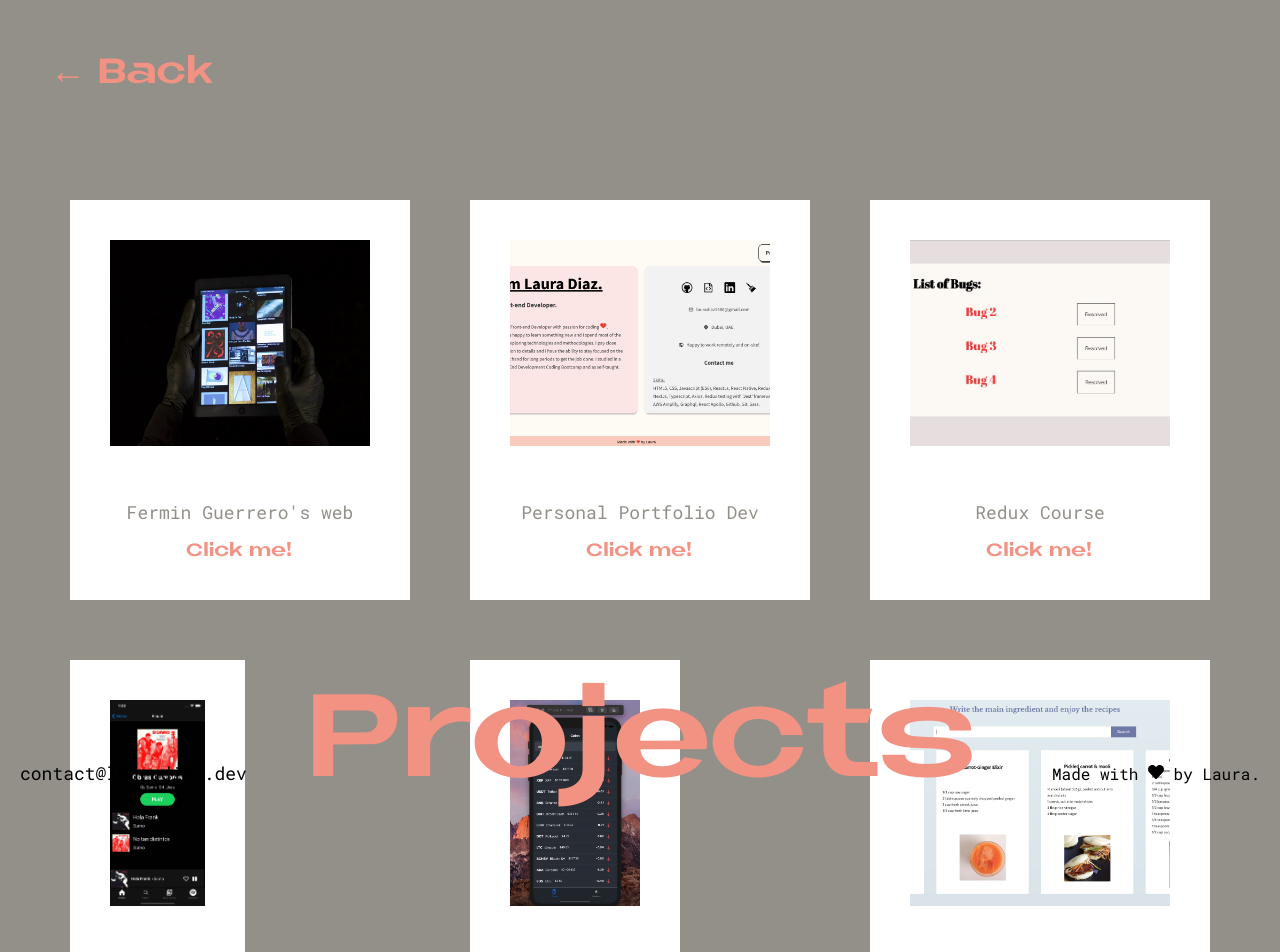
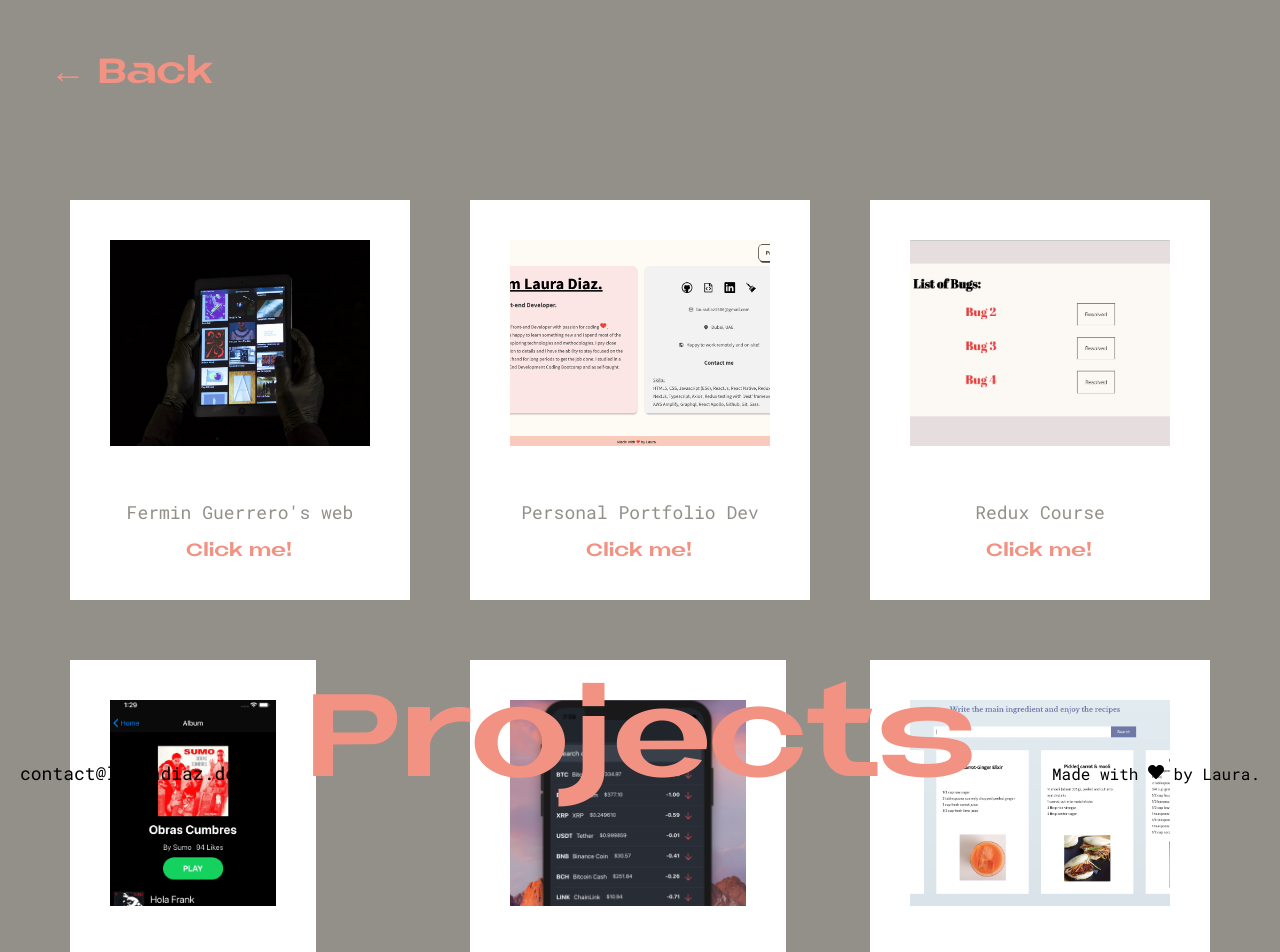
Before and after one commit to lalidiaz/portfolio-Nextjs, a Next.js app: page /projects in a window 1280 px wide. Shown: the top 952 px of the page. Built offline with nearby package versions, Linux system fonts and the light colour scheme.

Commit message:
add styles and new div wrapper to images in projects page

```diff
--- a/components/DetailProject/detail.module.scss
+++ b/components/DetailProject/detail.module.scss
@@ -57,16 +57,24 @@
       align-items: center;
     }
 
+    .imageContainer {
+      width: 500px;
+      height: auto;
+      margin: 20px;
+      padding: 30px;
       .img {
         width: 100%;
-      height: auto;
+        height: 100%;
         padding: 0px 20px 80px 20px;
 
         @include tablet {
           width: 100%;
+          padding: 0px;
         }
         @include desktop {
-        width: 50%;
+          width: 100%;
+          padding: 0px;
+        }
       }
     }
     .text {
--- a/components/DetailProject/index.js
+++ b/components/DetailProject/index.js
@@ -82,6 +82,7 @@
             .
           </p>
         </div>
+        <div className={styles.imageContainer}>
           <motion.img
             className={styles.img}
             variants={imageVariants}
@@ -89,6 +90,7 @@
             alt="development-project-front-end"
           />
         </div>
+      </div>
     </motion.div>
   </>
 );
--- a/database/projects.json
+++ b/database/projects.json
@@ -73,7 +73,7 @@
     "techStack": "React Js + Styled Components + React Helmet (SEO) + GraphQl + React Apollo",
     "githubLink": "https://github.com/lalidiaz/Tigram-App",
     "url": "https://tigram-app.lalidiaz.vercel.app/",
-    "description": "This is an Instagram clone for pets (because I love animals 💖), you can log in and log out (Authentification with firebase), like pictures, add to your favourites and delete.",
+    "description": "This is an Instagram clone for pets (because I love animals 💖), you can log in and log out (with authentification), like pictures, add to your favourites and delete.",
     "type": "Desktop & Movile App"
   },
   "todo": {
@@ -106,7 +106,7 @@
     "techStack": "NextJs + Firebase",
     "githubLink": "https://github.com/lalidiaz/devtter-NextJs-hooks-firebase",
     "url": "https://github.com/lalidiaz/devtter-NextJs-hooks-firebase",
-    "description": "Twitter Clon with login authentification with Github authentification 💪🏽 Firebase: To keep my Devitts (tweets), the devitts update in real time everytime I write one!. It will show the time was created and you can access to that Devitt if you want to. Firebase to keep the tweets and its info in a data base.",
+    "description": "Twitter Clon with login authentification with Github authentification in Firebase: To keep my Devitts (tweets), the devitts update in real time everytime I write one!. It will show the time was created and you can access to that Devitt if you want to. Firebase to keep the tweets and its info in a data base.",
     "type": "Desktop & Movile App"
   },
   "prevPort": {
@@ -124,7 +124,7 @@
     "name": "Search engine, e-commerce",
     "slug": "search-engine",
     "id": 12,
-    "image": "search.png",
+    "image": "/search.png",
     "techStack": "React Js",
     "githubLink": "https://github.com/lalidiaz/SearchEngineReact",
     "url": "https://fetch-mercadolibre.lalidiaz.vercel.app/",
--- a/pages/about/about.module.scss
+++ b/pages/about/about.module.scss
@@ -76,7 +76,7 @@
     width: 100%;
     display: flex;
     font-family: 'neue_metanabold';
-    padding: 0px 20px 30px 20px;
+    padding: 0px 20px 0px 20px;
 
     .a {
       display: block;
--- a/pages/about/index.js
+++ b/pages/about/index.js
@@ -59,6 +59,7 @@
               whileHover={{
                 scale: 0.8
               }}
+              whileTap={{ scale: 0.8 }}
             >
               <a className={styles.a}>
                 <BsQuestionCircle /> Why I choose NextJs and why I love it?
--- a/pages/projects/index.js
+++ b/pages/projects/index.js
@@ -45,6 +45,7 @@
               variants={{ exit: { transition: { staggerChildren: 0.1 } } }}
             >
               {Object.values(data).map((element) => (
+                <Link href={`/project/${element.slug}`}>
                   <motion.div
                     className={styles.thumbnail}
                     variants={thumbnailVariants}
@@ -55,6 +56,7 @@
                       whileHover="hover"
                       variants={frameVariants}
                       transition={transition}
+                      whileTap={{ scale: 1, x: '-4px', y: '4px' }}
                     >
                       <div className={styles.card}>
                         <motion.img
@@ -66,13 +68,12 @@
                         />
                         <div className={styles.cardBottom}>
                           <p className={styles.projectName}>{element.name}</p>
-                        <Link href={`/project/${element.slug}`}>
                           <a className={styles.a}>Click me!</a>
-                        </Link>
                         </div>
                       </div>
                     </motion.div>
                   </motion.div>
+                </Link>
               ))}
             </motion.div>
           </div>
--- a/pages/whyNextjs/next.module.scss
+++ b/pages/whyNextjs/next.module.scss
@@ -3,11 +3,15 @@
 .aboutNext {
   font-size: 20px;
   width: 100%;
-  padding: 40px;
+  padding: 80px 20px 0px 20px;
   background: #5e489c;
   color: white;
   font-family: 'sk-modernistregular';
   line-height: 1.4;
+
+  @include desktop {
+    padding: 40px;
+  }
 
   .back {
     position: fixed;
@@ -61,8 +65,20 @@
     .gif {
       .img {
         border-radius: 50%;
-        width: 300px;
-        height: 300px;
+        width: 150px;
+        height: 150px;
+        margin-bottom: 50px;
+
+        @include tablet {
+          width: 200px;
+          height: 200px;
+          margin-bottom: 40px;
+        }
+        @include desktop {
+          width: 300px;
+          height: 300px;
+          margin-bottom: 0px;
+        }
       }
     }
   }
```
Also changed, not shown: public/crypto.png, public/spotify.png. Lines whose indentation alone changed are shown as unchanged.
